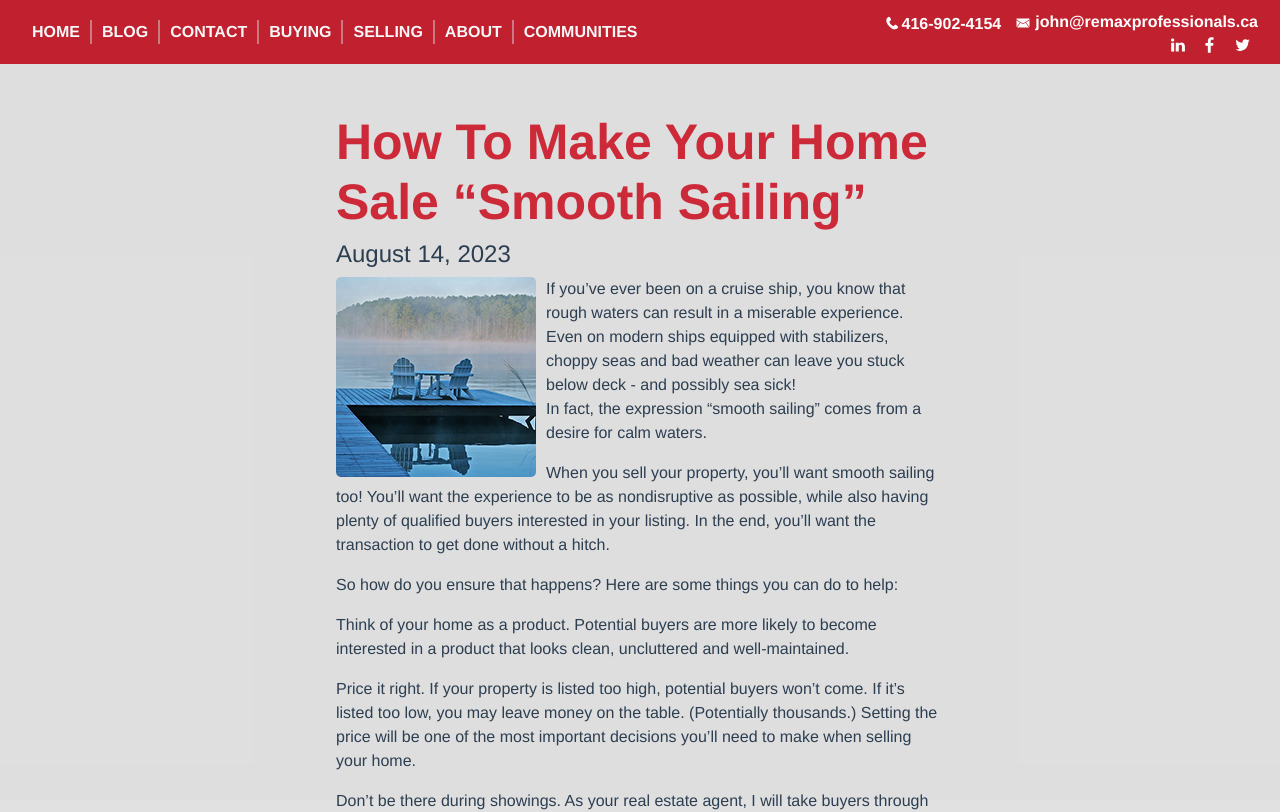
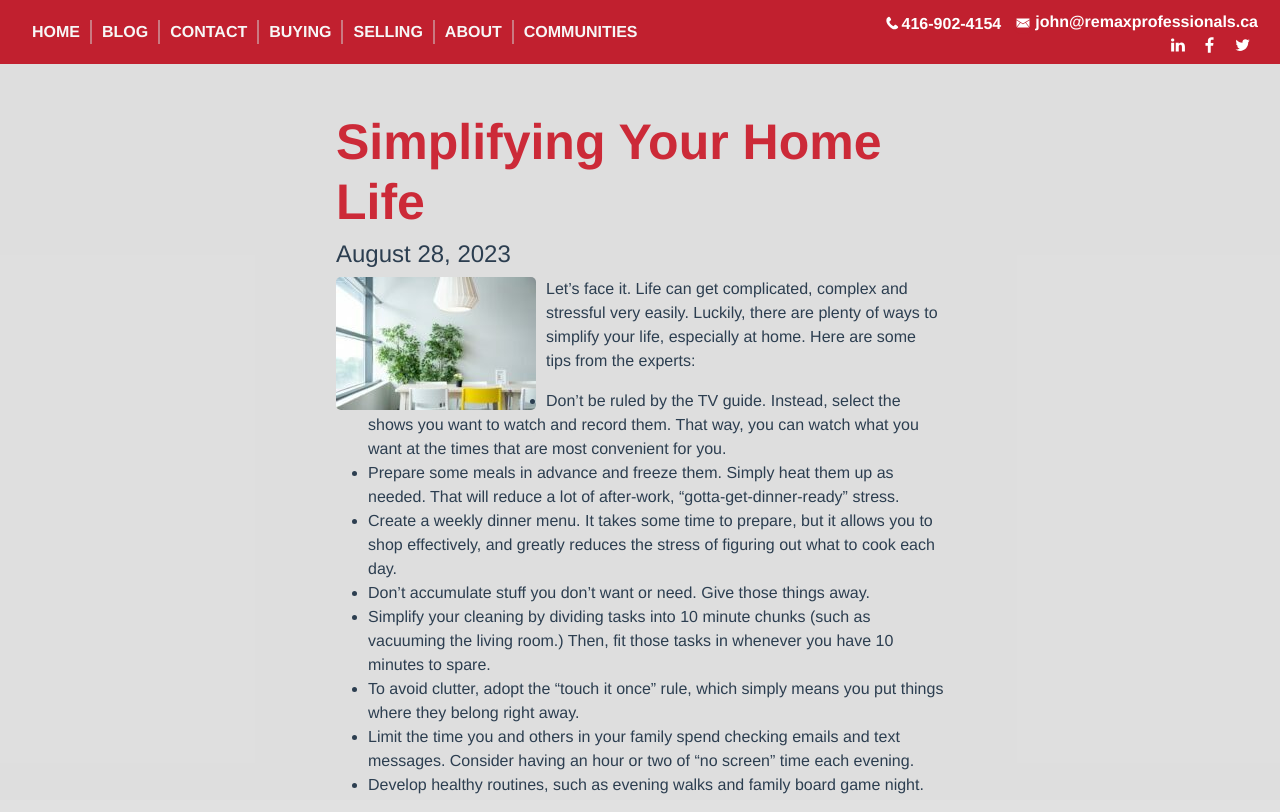
Before and after one commit to Sanparty/jmanucdoc-vue, a Vue app: page /blogposts/1 in a window 1280 px wide. Shown: the top 812 px of the page. Built offline with nearby package versions, Linux system fonts and the light colour scheme.

Commit message:
added blog 32 image and content

```diff
--- a/src/js/components/data/blogposts.ts
+++ b/src/js/components/data/blogposts.ts
@@ -575,7 +575,29 @@ const blogpost31: Blogpost = {
     image: "blog31.jpeg",
     imageAlt: "Chairs on a Deck"
 };
-const blogpostArray = [blogpost1, blogpost2, blogpost3, blogpost4, blogpost5, blogpost6, blogpost7, blogpost8, blogpost9, blogpost10, blogpost11, blogpost12, blogpost13, blogpost14, blogpost15, blogpost16, blogpost17, blogpost18, blogpost19, blogpost20, blogpost21, blogpost22, blogpost23, blogpost24, blogpost25, blogpost26, blogpost27, blogpost28, blogpost29, blogpost30, blogpost31];
+const blogpost32: Blogpost = {
+    id: "blog32",
+    blogName: "Simplifying Your Home Life",
+    author: "John Manucdoc",
+    date: "August 28, 2023",
+    paragraph1: "Let’s face it. Life can get complicated, complex and stressful very easily. Luckily, there are plenty of ways to simplify your life, especially at home.",
+    content: ` <p>Let’s face it. Life can get complicated, complex and stressful very easily. Luckily, there are plenty of ways to simplify your life, especially at home. Here are some tips from the experts:</p>
+    <ul>
+        <li>Don’t be ruled by the TV guide. Instead, select the shows you want to watch and record them. That way, you can watch what you want at the times that are most convenient for you.</li>
+        <li>Prepare some meals in advance and freeze them. Simply heat them up as needed. That will reduce a lot of after-work, “gotta-get-dinner-ready” stress.</li>
+        <li>Create a weekly dinner menu. It takes some time to prepare, but it allows you to shop effectively, and greatly reduces the stress of figuring out what to cook each day.</li>
+        <li>Don’t accumulate stuff you don’t want or need. Give those things away.</li>
+        <li>Simplify your cleaning by dividing tasks into 10 minute chunks (such as vacuuming the living room.) Then, fit those tasks in whenever you have 10 minutes to spare.</li>
+        <li>To avoid clutter, adopt the “touch it once” rule, which simply means you put things where they belong right away.</li>
+        <li>Limit the time you and others in your family spend checking emails and text messages. Consider having an hour or two of “no screen” time each evening.</li>
+        <li>Develop healthy routines, such as evening walks and family board game night.</li>
+    </ul>
+    <p>These are just a few ideas. If you want to simplify your home life, you can probably brainstorm several other strategies and habits you can try. The idea is to make your home an enjoyable place to be &#8211; for you and your family.</p>`,
+    link: "blogpost32.html",
+    image: "blog32.jpeg",
+    imageAlt: "Simple Kitchen"
+};
+const blogpostArray = [blogpost1, blogpost2, blogpost3, blogpost4, blogpost5, blogpost6, blogpost7, blogpost8, blogpost9, blogpost10, blogpost11, blogpost12, blogpost13, blogpost14, blogpost15, blogpost16, blogpost17, blogpost18, blogpost19, blogpost20, blogpost21, blogpost22, blogpost23, blogpost24, blogpost25, blogpost26, blogpost27, blogpost28, blogpost29, blogpost30, blogpost31, blogpost32];
 
 export default blogpostArray
 
```
Also changed, not shown: src/assets/images/blog/blog32.jpeg (added).
